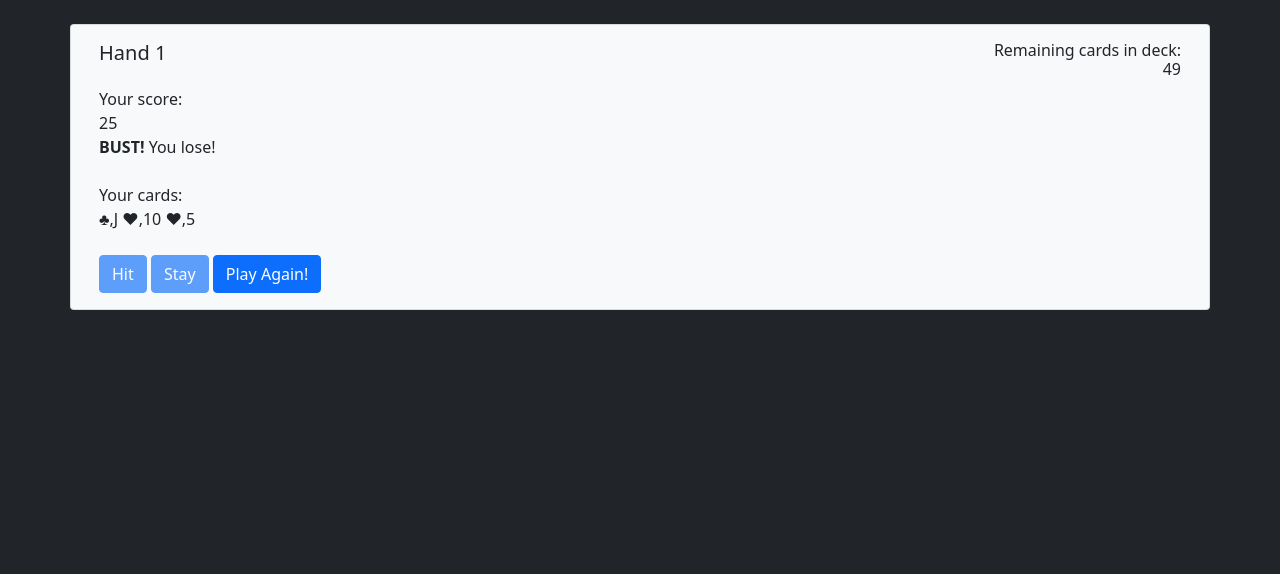
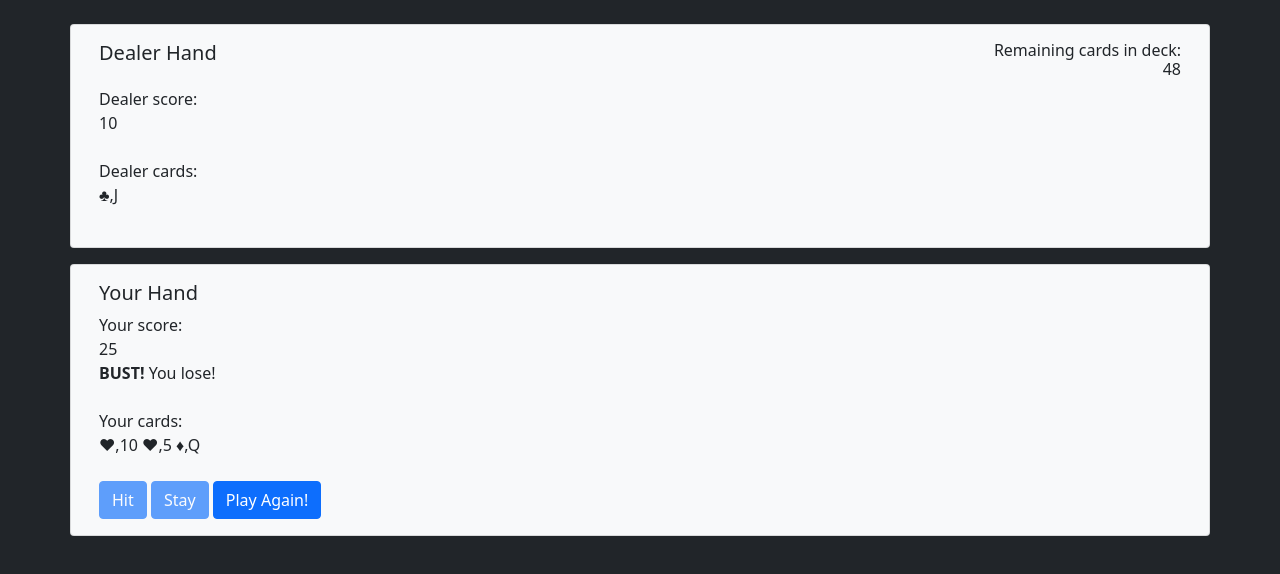
Before and after one commit to jordankeiller/Blackjack, a plain HTML site: page index.html in a window 1280 px wide. Both pictures are taken after a click on the button "Hit". Drawn offline with nearby package versions, Linux system fonts and the light colour scheme.

Commit message:
Added dealers hand
Added HTML and JS to handle the dealers hand, utilising the already existing classes for drawing cards and calculating values

```diff
--- /dev/null
+++ b/Dealer.js
@@ -0,0 +1,24 @@
+class Dealer {
+  constructor() {
+    this.dealerCards = [];
+    this.dealerScore = 0;
+  }
+
+  addDealerCard(card) {
+    this.dealerCards.push(card);
+  }
+
+  getDealerCard() {
+    return this.dealerCards;
+  }
+
+  addDealerScore(value) {
+    this.dealerScore = this.dealerScore + value;
+  }
+
+  getDealerScore() {
+    return this.dealerScore;
+  }
+}
+
+export default Dealer;
--- a/Game.js
+++ b/Game.js
@@ -1,22 +1,34 @@
 import Deck from "./Deck.js";
 import Player from "./Player.js";
+import Dealer from "./Dealer.js";
+
+// REMEMBER ADD REFERENCES
 
 class Game {
   constructor() {
     this.Deck = new Deck();
     this.Player = new Player();
+    this.Dealer = new Dealer();
   }
 
   initialise() {
     document.getElementById("restart-button").style.visibility = "hidden";
     let newDeck = this.Deck.newDeck();
+    let dealerCard = this.drawCard(newDeck);
+    this.Dealer.addDealerCard(dealerCard);
+    this.Dealer.addDealerScore(this.Player.getPlayerCardValue(dealerCard[1]));
     for (let i = 0; i < 2; i++) {
-      this.drawCard(newDeck);
+      let card = this.drawCard(newDeck);
+      this.hit(card);
     }
   }
 
   drawCard(deck) {
     let card = this.Deck.pullCard(deck);
+    return card;
+  }
+
+  hit(card) {
     this.Player.addPlayerCards(card);
     this.Player.addPlayerScore(this.Player.getPlayerCardValue(card[1]));
     this.updateGame(0);
@@ -29,7 +41,27 @@ class Game {
   }
 
   stay() {
-      console.log("test")
+    let dealerScore = this.Dealer.getDealerScore();
+    console.log(dealerScore);
+
+    while (dealerScore < 18) {
+      if (dealerScore == 17) {
+        break;
+      } else {
+        let dealerCard = this.drawCard(this.Deck.getCardDeck());
+        this.Dealer.addDealerCard(dealerCard);
+        this.Dealer.addDealerScore(
+          this.Player.getPlayerCardValue(dealerCard[1])
+        );
+
+        document.getElementById("dealerScore").innerHTML =
+          this.Dealer.getDealerScore();
+        document.getElementById("dealerCards").innerHTML =
+          this.Dealer.getDealerCard();
+        dealerScore = this.Dealer.getDealerScore();
+      }
+    }
+
     this.updateGame(1);
   }
 
@@ -44,16 +76,15 @@ class Game {
     }
     document.getElementById("cardDeckTotal").innerHTML =
       this.Deck.getCardDeckLength();
+    document.getElementById("dealerScore").innerHTML =
+      this.Dealer.getDealerScore();
+    document.getElementById("dealerCards").innerHTML =
+      this.Dealer.getDealerCard();
     document.getElementById("playerScore").innerHTML =
       this.Player.getPlayerScore();
     document.getElementById("playerCards").innerHTML =
       this.Player.getPlayerCards().join(" ");
-      console.log("game updated!");
-
   }
 }
 
-
-
-
 export default Game;
--- a/Player.js
+++ b/Player.js
@@ -1,7 +1,10 @@
+import Dealer from "./Dealer.js";
+
 class Player {
   constructor() {
     this.playerCards = [];
     this.playerScore = 0;
+    this.Dealer = new Dealer();
   }
 
   addPlayerCards(card) {
@@ -26,7 +29,7 @@ class Player {
         // if one starting card is a jack, queen, king, or 10 and the other starting card is an ace then blackjack (equals 21)
         // otherwise if the first starting cards equal to 10 or below 10 (e.g. 3 + 4 = 7) then the ace still counts for 11 when hit
         // else if the player total is over 10, the ace always counts for 1 when hit
-        if (this.getPlayerScore() <= 10) {
+        if (this.getPlayerScore() || this.Dealer.getDealerScore() <= 10) {
           return 11;
         } else {
           return 1;
--- a/index.html
+++ b/index.html
@@ -14,11 +14,28 @@
       <div class="card col bg-light">
         <div class="card-body">
           <div class="row">
-            <h5 class="card-title col">Hand 1</h5>
+            <h5 class="card-title col">Dealer Hand</h5>
             <h6 class="col text-end">
               Remaining cards in deck:
               <div id="cardDeckTotal">52</div>
             </h6>
+          </div>
+          Dealer score:
+          <div id="dealerScore">0</div>
+          <div id="dealerResult"></div>
+          <br />
+          Dealer cards:
+          <div id="dealerCards"></div>
+          <br />
+        </div>
+      </div>
+    </div>
+
+    <div id="row" class="row mt-3">
+      <div class="card col bg-light">
+        <div class="card-body">
+          <div class="row">
+            <h5 class="card-title col">Your Hand</h5>
           </div>
           Your score:
           <div id="playerScore">0</div>
@@ -66,7 +83,8 @@
         game.stay();
       };
       window.hit = function () {
-        game.drawCard(game.Deck.cardDeck);
+        let card = game.drawCard(game.Deck.cardDeck);
+        game.hit(card)
       };
     </script>
   </body>
```
Lines whose indentation alone changed are shown as unchanged.
